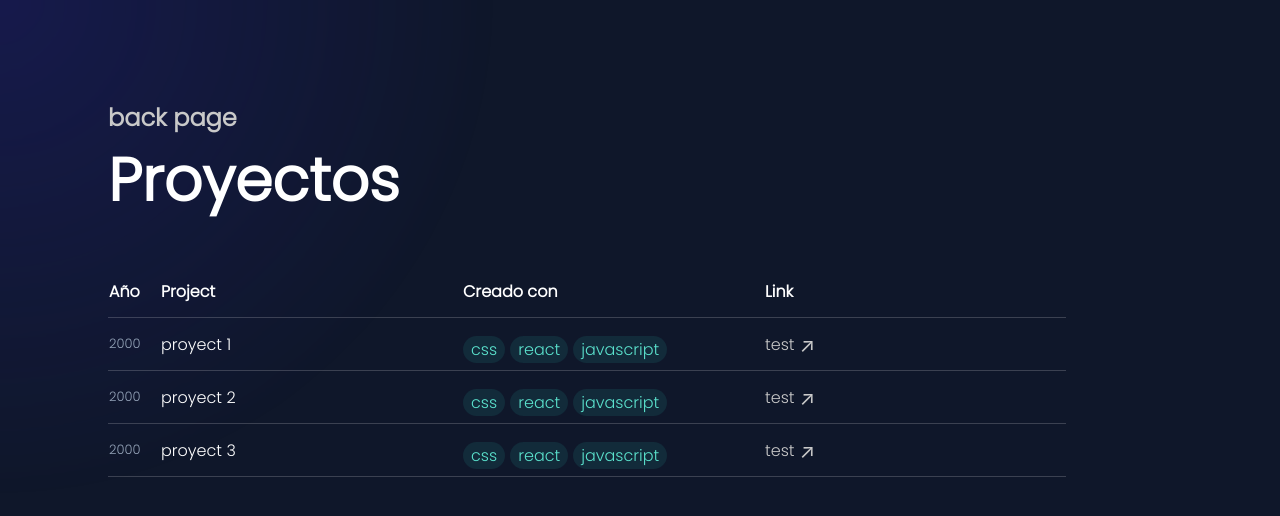
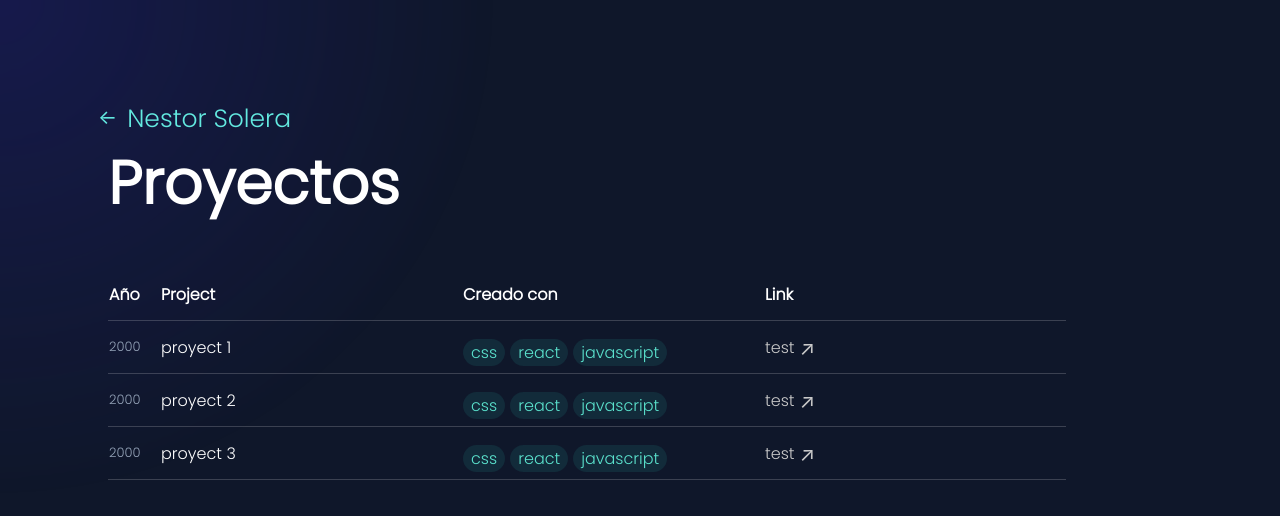
Before and after one commit to NessDisk/Portafolio, an Angular app in the folder Portafolio/: page /details in a window 1280 px wide. Shown: the top 516 px of the page. Built offline with nearby package versions, Linux system fonts and the light colour scheme; a web font is replaced by a local one.

Commit message:
Back tittle style

```diff
--- a/Portafolio/src/app/card-proyect/card-proyect.component.css
+++ b/Portafolio/src/app/card-proyect/card-proyect.component.css
@@ -134,7 +134,10 @@
     transition: color  0.3s ease;
 }
 
-
+.InfoCard_tittle_Details{
+font-size:25px;
+color:rgb(99, 233, 224);
+}
 
 
 .InfoCard_tittle-hover{
--- a/Portafolio/src/app/details/details.component.css
+++ b/Portafolio/src/app/details/details.component.css
@@ -1,6 +1,7 @@
 @import  './../index/index.component.css';
 @import  './../card-proyect/card-proyect.component.css';
 @import  './../link-comp/link-comp.component.css';
+
 /*  font-family: 'Poppins_bold', sans-serif;  */
 
 /* DESKTOP VERSION */
@@ -52,6 +53,7 @@
 
     .linkStyle{
       color: rgb(201, 201, 201);
+
     }
     .linkStyle:hover{
       color: rgb(0, 255, 102);
@@ -90,3 +92,23 @@
     h2{
       margin: 0;
     }
+
+
+    /* animation arrow  come back page Details*/
+    .details_ArrowAnimation{
+      position: relative;
+      left: -10px;
+      top:  5px;
+      transition: left 0.2s ease  ;
+      width: 1.5vw;
+      height: 1.5vh;
+      font-family:  'Inter', sans-serif;
+      font-size: 20px;
+
+      }
+
+
+      .details_MoveArrowAnimation{
+          left: -20px;
+          /* top:  -4px;  */
+          }
--- a/Portafolio/src/app/details/details.component.html
+++ b/Portafolio/src/app/details/details.component.html
@@ -3,10 +3,15 @@
         <div class="compTable" (mousemove)="moverElemento($event)">
             <div class="backgroundEffect" [style.left.px]="posX" [style.top.px]="posY"></div>
 
-            <a  routerLink="/">
-               <h2 class="linkStyle">back page </h2>
-                <!-- <div class="linkComparrowAnimation" [ngClass]="{linkCompMoveArrowAnimation:Movearrow}" >↗</div>   -->
-            </a>
+            <!-- <a  routerLink="/">
+               <h2 class="linkStyle">back page  <div class="linkComparrowAnimation" [ngClass]="{linkCompMoveArrowAnimation:true}" >↗</div>  </h2>
+
+            </a> -->
+            <a (mouseenter)="enableHoverDetailsComeback()"  (mouseleave)="disenableHoverDetailsComeback()" routerLink="/" class="InfoCard_tittle InfoCard_tittle_Details" [ngClass]="{'InfoCard_tittle-hover': animationTittle}"  >
+              <div class="details_ArrowAnimation" [ngClass]="{details_MoveArrowAnimation: animationTittle}" >←</div>
+              Nestor Solera
+            </a >
+
             <h1 class="tittleDetails">
                Proyectos
             </h1>
--- a/Portafolio/src/app/details/details.component.ts
+++ b/Portafolio/src/app/details/details.component.ts
@@ -14,6 +14,8 @@ export class DetailsComponent {
 
   movilVersion: boolean = false;
 
+  animationTittle: boolean = false;
+
 
 
   moverElemento(event: MouseEvent) {
@@ -21,6 +23,19 @@ export class DetailsComponent {
     this.posY = event.clientY;
 
   }
+
+//tittle back page
+enableHoverDetailsComeback()
+{
+  this.animationTittle = true;
+
+}
+
+disenableHoverDetailsComeback()
+{
+  this.animationTittle = false;
+
+}
 
 
   projects: any  = {
@@ -106,5 +121,4 @@ export class DetailsComponent {
 
 
 
-
 }
--- a/Portafolio/src/app/index/index.component.css
+++ b/Portafolio/src/app/index/index.component.css
@@ -1,4 +1,4 @@
-@import  './../link-comp/link-comp.component.css';
+
 /* DESKTOP VERSION */
 @media (min-width: 767px) {
   .index{
--- a/Portafolio/src/app/index/index.component.ts
+++ b/Portafolio/src/app/index/index.component.ts
@@ -7,7 +7,7 @@ import { DataService } from '../../service/data.service';
   selector: 'app-index',
   templateUrl: './index.component.html',
   styleUrls: ['./index.component.css'],
-  encapsulation: ViewEncapsulation.None
+
 })
 export class IndexComponent {
 
```
Also changed, not shown: Portafolio/src/app/card-proyect/card-proyect.component.html (+8 -3 lines).
